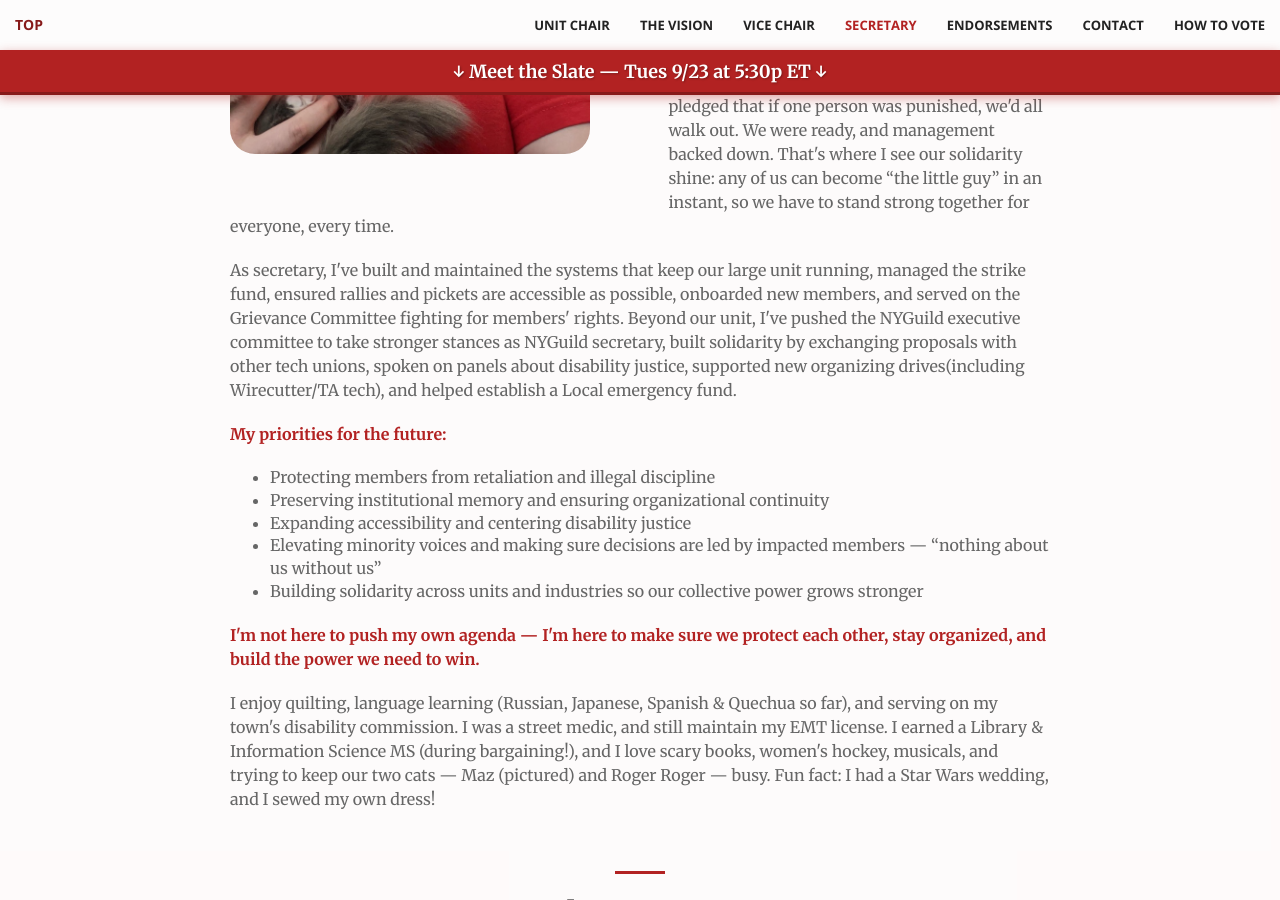
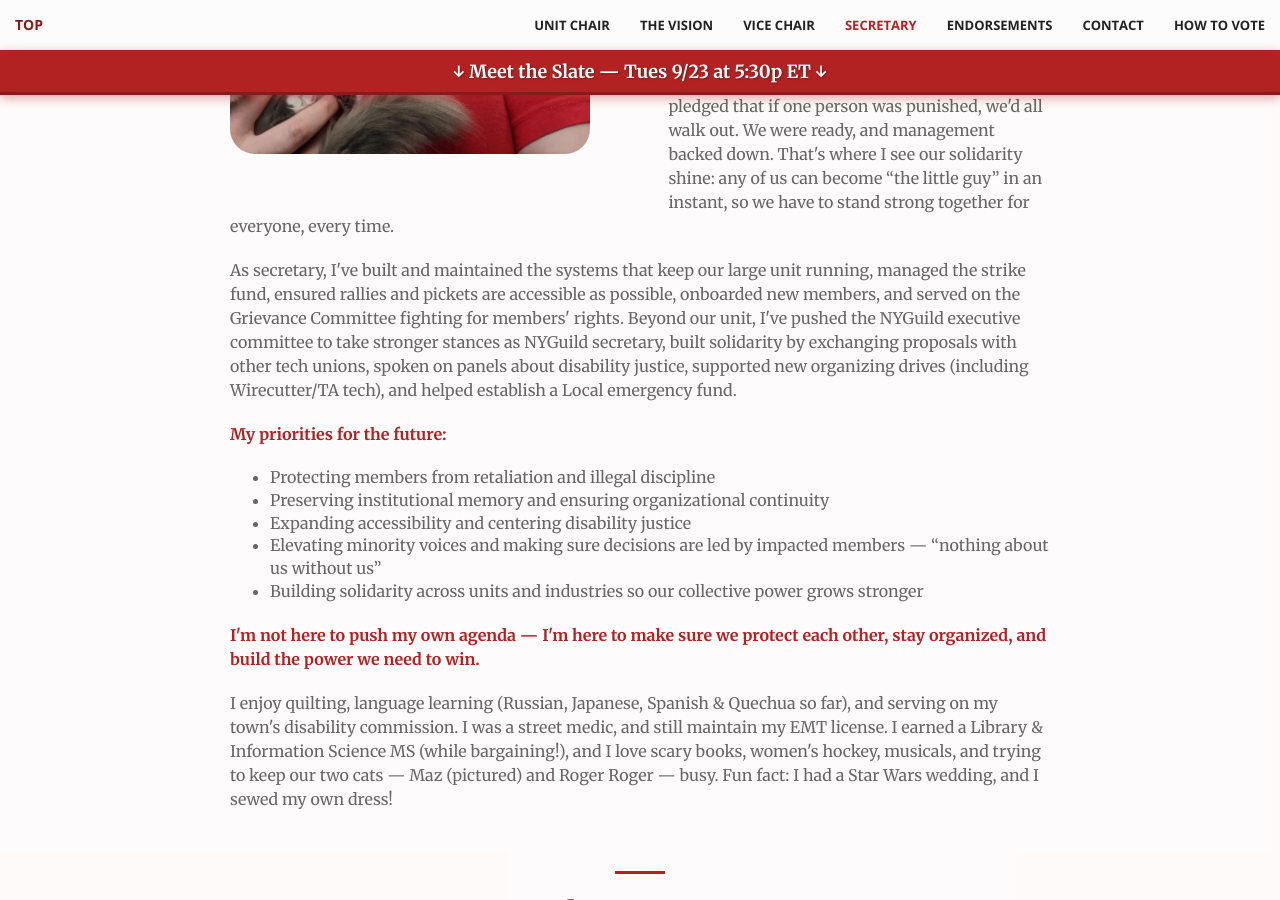
Before and after one commit to viccro/2025-campaign-site-draft, a Jekyll site: the page built from index.html, in a window 1280 px wide and 900 px high, scrolled down 5246 px. Built offline with Jekyll 4.4.1, drawn with Linux system fonts in a browser that asks for light colours; some of the changed text lies outside the part shown.

Commit message:
formatting

```diff
--- a/_data/endorsements.csv
+++ b/_data/endorsements.csv
@@ -1,6 +1,6 @@
 name,image,quote
+"Kathy Zhang, Times Tech Guild Unit Chair",img/endorsers/kathy-z.webp,"I am so proud to endorse Tim Kurtz, Michelle Esposito, and Vicki Crosson as unit officers of the Times Tech Guild! These individuals are some of the best organizers that have emerged from and within our union — we could not have pulled off our organizing and contract campaigns without them.<br><br>Tim is a forward-thinking leader and a strategic operator. Michelle is a fiery advocate for all members with unfailing dedication. Vicki is a process-oriented creative who keeps our priorities on track. These candidates for unit officers are laser-focused on building solidarity and strengthening our union. I trust them to lead the next chapter of Times Tech and have complete faith in their abilities to steer us forward!"
 "Carrie Price, Steward & Bargaining Committee member (2023-4)",img/endorsers/carrie-p.webp,"Tim, Michelle, and Vicki are three of the strongest organizers I have had the pleasure of working with. Their dedication was critical to winning our first contract and those years of hard work have given them the necessary experience to develop an effective strategy that will continue to protect our rights as workers and set us up to win more in future contracts. Each of them has a sense of duty and they share a clear vision for our union, rooted in the core principles of organizing and directly influenced by their relationships with us, the unit members. Combined, they have had thousands of hours of conversations with members all across the unit and I have seen first hand how those relationships have shaped their thinking and sharpened their leadership skills. They care deeply about this union and they won't stop fighting even when the going gets tough. <br><br>I am proud to support them and I look forward to working alongside them to continue to build the strength of the Tech Guild."
-"Kathy Zhang, Times Tech Guild Unit Chair",img/endorsers/kathy-z.webp,"I am so proud to endorse Tim Kurtz, Michelle Esposito, and Vicki Crosson as unit officers of the Times Tech Guild! These individuals are some of the best organizers that have emerged from and within our union — we could not have pulled off our organizing and contract campaigns without them.<br><br>Tim is a forward-thinking leader and a strategic operator. Michelle is a fiery advocate for all members with unfailing dedication. Vicki is a process-oriented creative who keeps our priorities on track. These candidates for unit officers are laser-focused on building solidarity and strengthening our union. I trust them to lead the next chapter of Times Tech and have complete faith in their abilities to steer us forward!"
 "Danielle Medellin, Steward pod lead & UC member",img/endorsers/danielle-m.webp,"Over the last few years Tim, Michelle, & Vicki have consistently shown up for our unit. They are strong organizers who are talking to members every day, understanding the issues they are facing and how to make NYT a better workplace for everyone. Tim has boldly defended our coworkers across issues with RTO, performance, and discipline. Michelle welcomes every member of our unit and tirelessly ensures they are being supported by our steward network. Vicki has continuously been a strategic and level-headed leader of our unit. I trust them to lead our unit with solidarity, transparency and fairness."
 "Amanda Ruby, Remote Picket Captain",img/endorsers/amanda-r.webp,"If I ever needed it, there's literally no one in this unit I'd want in my corner more than Tim. He's always plugged into the latest information on Guild matters and rights, and he fights extremely hard for members of this unit. I'd be excited to have him in the best possible position to fight for all of us."
 "Bill Baker, Times Guild Unit Chair",img/endorsers/bill-b.webp,"As a leader in our union for a decade, I understand the importance of a forward thinking leader. This is why I am endorsing Tim Kurtz for unit chair of the Times Tech Guild. Tim has demonstrated the ability to understand what the members of the Tech unit need to continue growing and becoming a more powerful unit. I am confident that with Tim as the Unit Chair, this unit will accomplish great things!"
--- a/_includes/candidates.html
+++ b/_includes/candidates.html
@@ -119,7 +119,7 @@
               take stronger stances as NYGuild secretary, built solidarity by
               exchanging proposals with other tech unions, spoken on panels
               about disability justice, supported new organizing
-              drives(including Wirecutter/TA tech), and helped establish a Local
+              drives (including Wirecutter/TA tech), and helped establish a Local
               emergency fund.
             </p>
             <p><strong>My priorities for the future:</strong></p>
@@ -151,7 +151,7 @@
               I enjoy quilting, language learning (Russian, Japanese, Spanish &
               Quechua so far), and serving on my town's disability commission. I
               was a street medic, and still maintain my EMT license. I earned a
-              Library & Information Science MS (during bargaining!), and I love
+              Library & Information Science MS (while bargaining!), and I love
               scary books, women's hockey, musicals, and trying to keep our two
               cats — Maz (pictured) and Roger Roger — busy. Fun fact: I had a
               Star Wars wedding, and I sewed my own dress!
```
